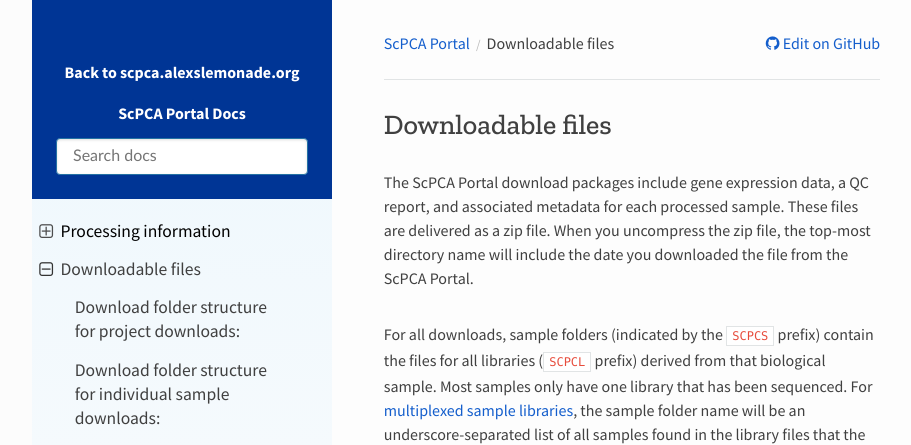
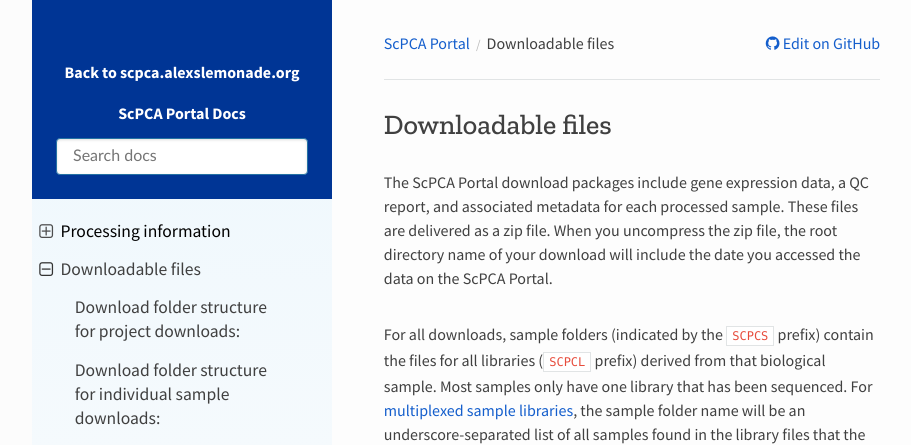
Before and after one commit to DongzeHE/scpca-docs, a Sphinx documentation site: the page built from docs/download_files.md, in a window 1280 px wide and 900 px high. Shown: the top 445 px of the window, without its empty margins (158-1069 px from the left). Built offline with Sphinx 7.4.7 and the Read the Docs theme 2.0.0, drawn with Linux system fonts in a browser that asks for light colours.

Commit message:
Use "root directory" instead of "top-most" and "access date"

```diff
--- a/docs/download_files.md
+++ b/docs/download_files.md
@@ -2,7 +2,7 @@
 
 The ScPCA Portal download packages include gene expression data, a QC report, and associated metadata for each processed sample.
 These files are delivered as a zip file.
-When you uncompress the zip file, the top-most directory name will include the date you downloaded the file from the ScPCA Portal.
+When you uncompress the zip file, the root directory name of your download will include the date you accessed the data on the ScPCA Portal.
 
 For all downloads, sample folders (indicated by the `SCPCS` prefix) contain the files for all libraries (`SCPCL` prefix) derived from that biological sample.
 Most samples only have one library that has been sequenced.
```
Also changed, not shown: docs/citation.md (+1 -1 lines).
